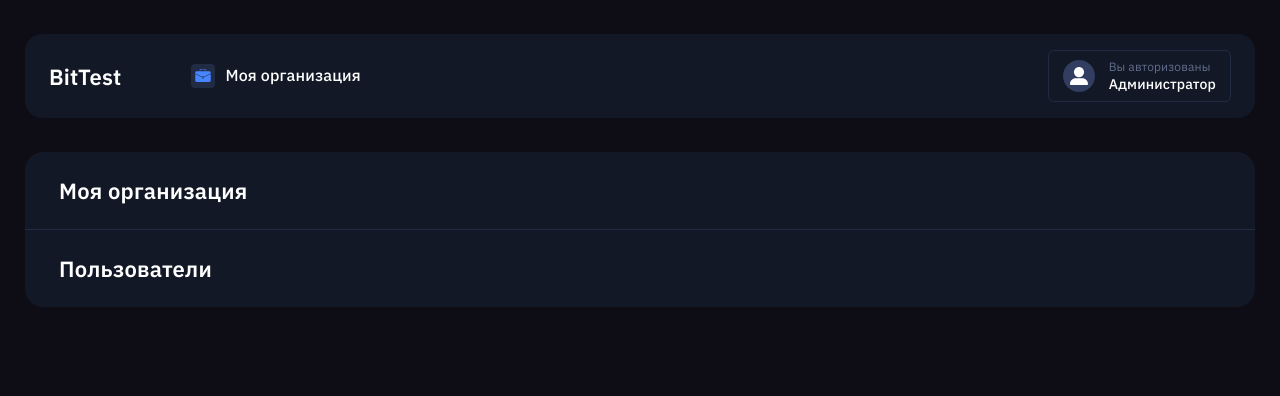
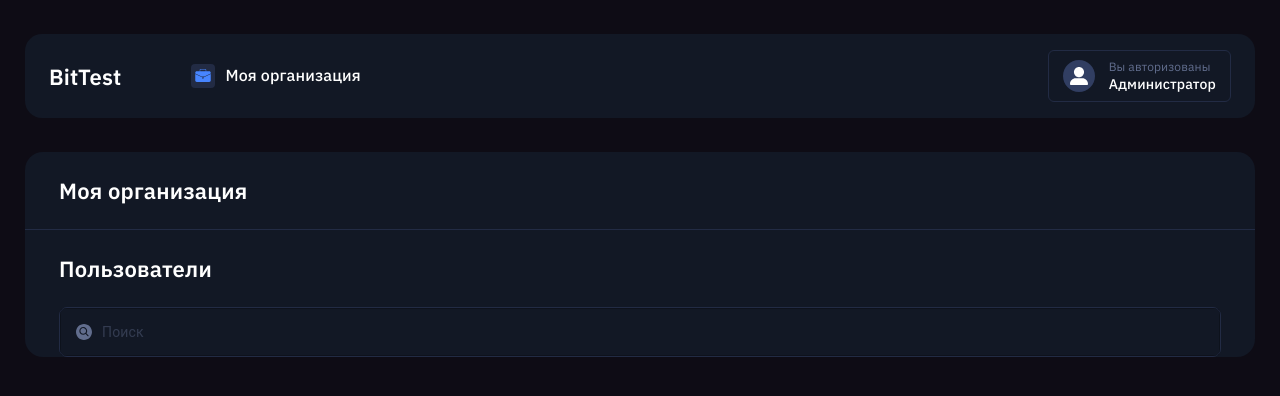
Before and after one commit to kzv-nursultan/bit-test-task, a React (Create React App) app: page / in a window 1280 px wide. Shown: the top 396 px of the page. Built offline with nearby package versions, Linux system fonts and the light colour scheme.

Commit message:
added table search bar

```diff
--- /dev/null
+++ b/src/features/SearchBar/SearchBar.js
@@ -0,0 +1,51 @@
+import { Box, InputAdornment, TextField, styled } from "@mui/material";
+import { Magnifier } from "../../shared/ui";
+
+const Container = styled(Box)(() => ({
+  padding: "0 34px",
+}));
+
+const StyledInput = styled(TextField)(({ theme }) => ({
+  border: `1px solid ${theme.colors.grayBorder}`,
+  borderRadius: 8,
+  boxSizing: "border-box",
+  input: {
+    color: "#FFF",
+    padding: "14px 16px 14px 0",
+    fontSize: 14,
+    fontStyle: "normal",
+    fontWeight: 400,
+    lineHeight: "18px",
+  },
+  "& .MuiOutlinedInput-root": {
+    paddingLeft: 16,
+  },
+  "& .MuiInputAdornment-root": {
+    marginRight: 10,
+  },
+  "& .MuiInputBase-root.MuiOutlinedInput-root ::placeholder": {
+    color: theme.colors.grayText,
+    fontSize: 14,
+    fontStyle: "normal",
+    fontWeight: 400,
+    lineHeight: "18px",
+  },
+}));
+
+export const SearchBar = () => {
+  return (
+    <Container>
+      <StyledInput
+        fullWidth
+        placeholder="Поиск"
+        InputProps={{
+          startAdornment: (
+            <InputAdornment position="start">
+              <Magnifier />
+            </InputAdornment>
+          ),
+        }}
+      />
+    </Container>
+  );
+};
--- /dev/null
+++ b/src/features/index.js
@@ -0,0 +1 @@
+export { SearchBar } from "./SearchBar/SearchBar";
--- /dev/null
+++ b/src/shared/ui/icons/magnifier.js
@@ -0,0 +1,23 @@
+export const Magnifier = () => (
+  <svg
+    xmlns="http://www.w3.org/2000/svg"
+    width="16"
+    height="16"
+    viewBox="0 0 16 16"
+    fill="none"
+  >
+    <g clipPath="url(#clip0_3088_113)">
+      <path
+        fillRule="evenodd"
+        clipRule="evenodd"
+        d="M8 16C12.4183 16 16 12.4183 16 8C16 3.58172 12.4183 0 8 0C3.58172 0 0 3.58172 0 8C0 12.4183 3.58172 16 8 16ZM10.4078 9.28067L12.5236 11.3965C12.6194 11.5036 12.6705 11.6433 12.6664 11.7869C12.6624 11.9305 12.6036 12.0671 12.502 12.1687C12.4004 12.2703 12.2638 12.3291 12.1202 12.3331C11.9766 12.3371 11.8369 12.286 11.7298 12.1903L9.614 10.0745C8.93587 10.5839 8.11044 10.8588 7.26229 10.8579C5.09588 10.8579 3.33333 9.09537 3.33333 6.92896C3.33333 4.76255 5.09588 3 7.26229 3C9.42871 3 11.1913 4.76255 11.1913 6.92896C11.1922 7.7771 10.9172 8.60253 10.4078 9.28067ZM4.92886 5.36981C4.62049 5.83132 4.45589 6.37391 4.45589 6.92896C4.45679 7.67299 4.75275 8.38629 5.27885 8.9124C5.80496 9.43851 6.51826 9.73447 7.26229 9.73536C7.81735 9.73536 8.35994 9.57077 8.82145 9.2624C9.28296 8.95402 9.64266 8.51573 9.85507 8.00292C10.0675 7.49012 10.1231 6.92585 10.0148 6.38146C9.90648 5.83707 9.6392 5.33702 9.24672 4.94454C8.85424 4.55205 8.35418 4.28477 7.80979 4.17648C7.26541 4.0682 6.70113 4.12377 6.18833 4.33618C5.67553 4.54859 5.23723 4.9083 4.92886 5.36981Z"
+        fill="#616D8D"
+      />
+    </g>
+    <defs>
+      <clipPath id="clip0_3088_113">
+        <rect width="16" height="16" fill="white" />
+      </clipPath>
+    </defs>
+  </svg>
+);
--- a/src/shared/ui/index.js
+++ b/src/shared/ui/index.js
@@ -1,2 +1,3 @@
 export { SuitCase } from "./icons/suitcase";
 export { Profile } from "./icons/profile";
+export { Magnifier } from "./icons/magnifier";
--- a/src/widgets/TableContainer/TableContainer.js
+++ b/src/widgets/TableContainer/TableContainer.js
@@ -1,5 +1,6 @@
 import { Box, styled, useTheme } from "@mui/material";
 import { Title } from "../../entities";
+import { SearchBar } from "../../features";
 
 const Container = styled(Box)(({ theme }) => ({
   borderRadius: 18,
@@ -19,6 +20,7 @@ export const TableContainer = () => {
         }}
       />
       <Title title="Пользователи" />
+      <SearchBar />
     </Container>
   );
 };
```
